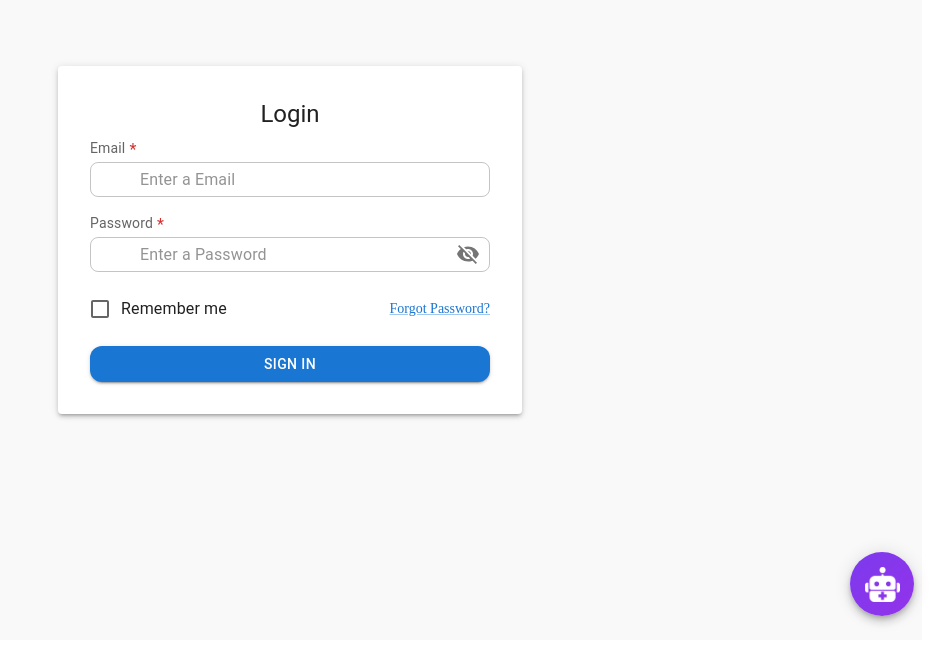
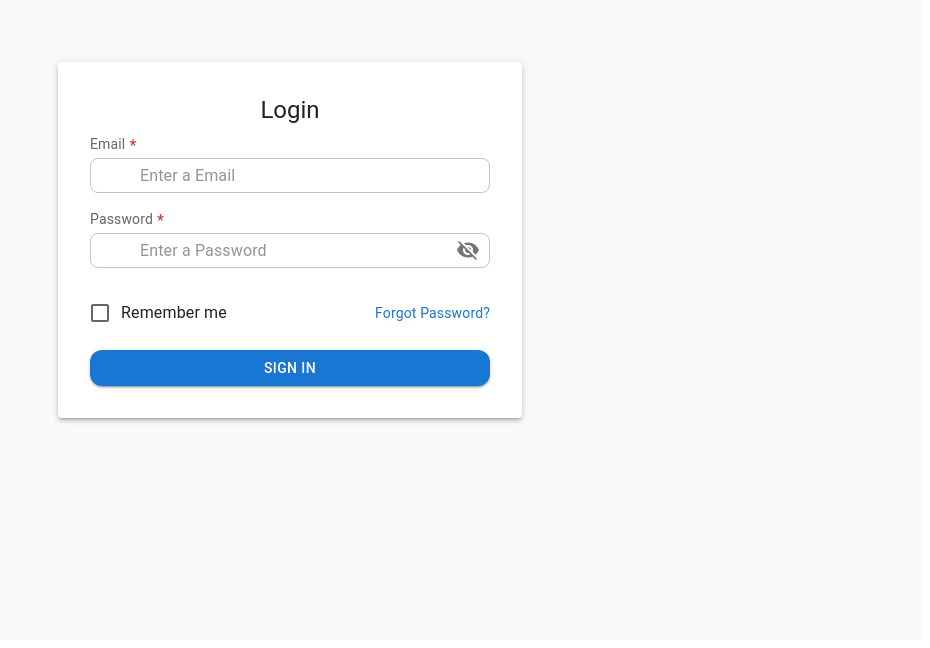
Before and after one commit to lavanyayarlagadda/Clamis_Traking, a React (Vite) app in the folder claims/: page /login in a window 1280 px wide. Shown: the part 168-816 px from the top of the page, without its empty margins (350-1280 px from the left). Built offline with nearby package versions, Linux system fonts and the light colour scheme; some icons are missing.

Commit message:
Remove chatBot from login screens

```diff
--- a/claims/src/layout/AppLayout.tsx
+++ b/claims/src/layout/AppLayout.tsx
@@ -3,6 +3,7 @@ import { Box, CssBaseline } from "@mui/material";
 import Header from "./header";
 import Sidebar from "./sideBar";
 import { Outlet, useLocation } from "react-router-dom";
+import ChatWidget from "../Components/chatBot";
 
 const AppLayout = () => {
   const location = useLocation();
@@ -56,6 +57,7 @@ const AppLayout = () => {
         })}
       >
         <Outlet />
+        <ChatWidget/>
       </Box>
     </Box>
   );
--- a/claims/src/main.tsx
+++ b/claims/src/main.tsx
@@ -3,7 +3,6 @@ import ReactDOM from "react-dom/client";
 import App from "./App";
 import { ThemeProvider, createTheme } from "@mui/material/styles";
 import { BrowserRouter } from "react-router-dom";
-import ChatWidget from "./Components/chatBot";
 import { AuthProvider } from "./auth/Contex/AuthContex";
 
 const theme = createTheme();
@@ -13,7 +12,6 @@ ReactDOM.createRoot(document.getElementById("root")!).render(
     <ThemeProvider theme={theme}>
       <AuthProvider>
         <App />
-        <ChatWidget />
       </AuthProvider>
     </ThemeProvider>
   </BrowserRouter>
--- a/claims/src/pages/Auth/LoginPage.tsx
+++ b/claims/src/pages/Auth/LoginPage.tsx
@@ -25,6 +25,7 @@ const LoginPage = () => {
 
   const [form, setForm] = useState({ username: "", password: "" });
   const [errors, setErrors] = useState({ username: "", password: "" });
+   const [rememberMe, setRememberMe] = useState(false);
 
   const handleChange = (e: React.ChangeEvent<HTMLInputElement>) => {
     const { name, value } = e.target;
@@ -116,12 +117,22 @@ const LoginPage = () => {
               icon={<LockIcon fontSize="small" />}
               required
             />
-            <Box display="flex" justifyContent="space-between" alignItems="center">
-              <FormControlLabel control={<Checkbox />} label="Remember me" />
-              <Link href="/forgotPassword" fontSize="14px">
+                     <Box sx={{ display: "flex", justifyContent: "space-between", alignItems: "center", width: "100%", mt: 1 }}>
+            <FormControlLabel
+              control={
+                <Checkbox
+                  checked={rememberMe}
+                  onChange={(e) => setRememberMe(e.target.checked)}
+                />
+              }
+              label="Remember me"
+            />
+            <Box onClick={() => navigate('/forgotPassword')}>
+              <Typography variant="body2" sx={{ cursor: "pointer" }} color="primary">
                 Forgot Password?
-              </Link>
+              </Typography>
             </Box>
+          </Box>
             <Button type="submit" variant="contained" fullWidth sx={{ borderRadius: 3 }}>
               Sign In
             </Button>
```
